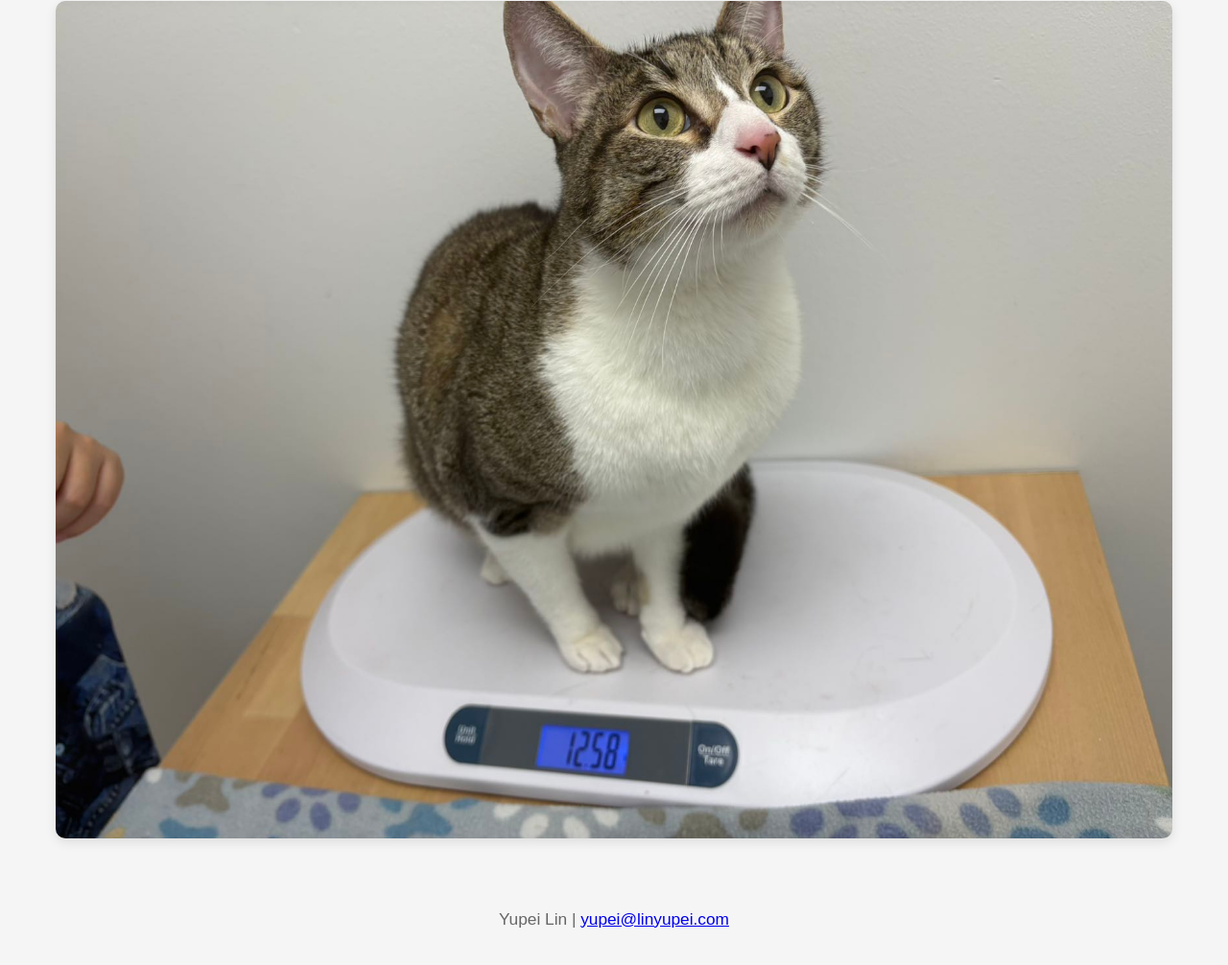
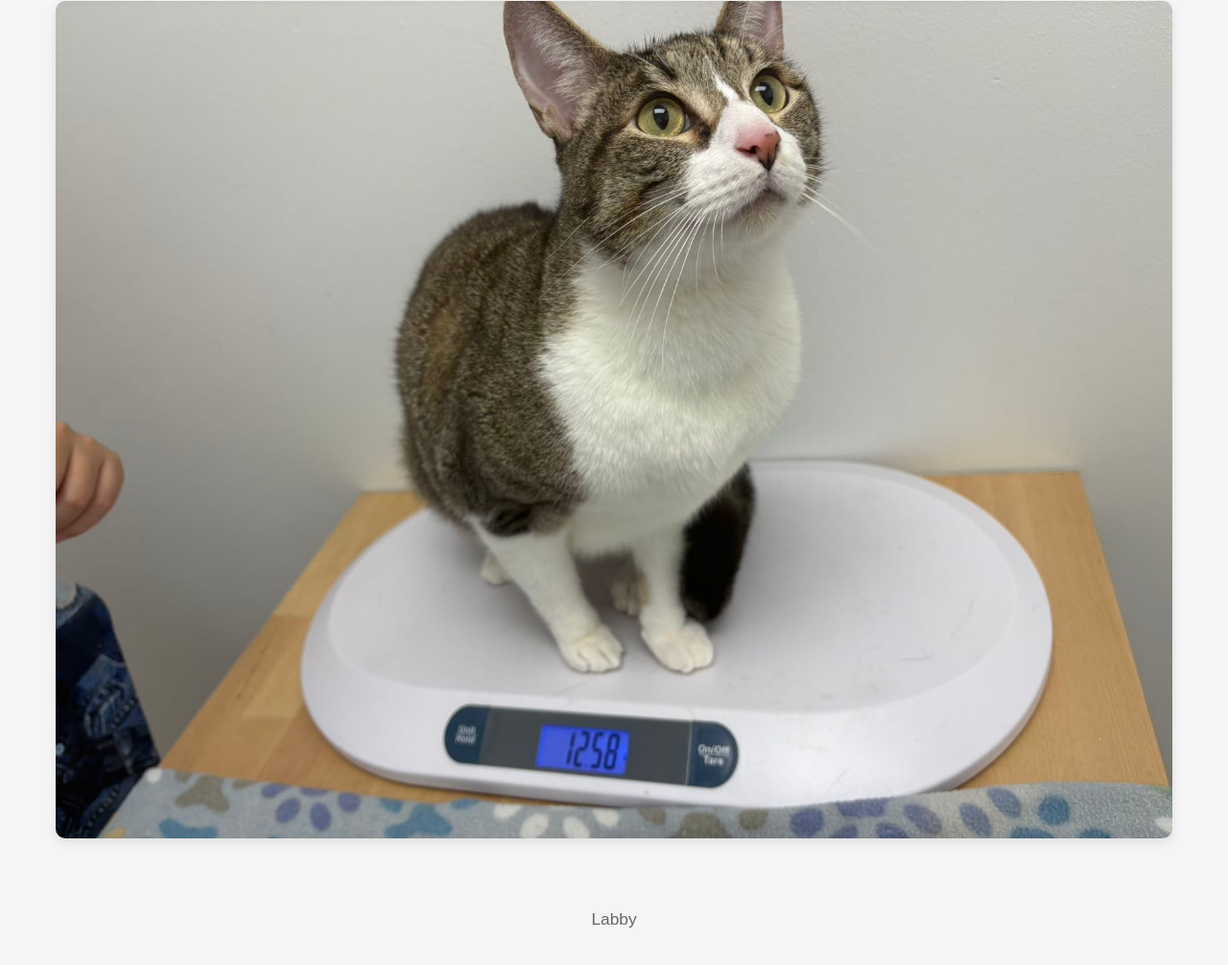
Before and after one commit to YPeiLin/linyupei.github.io, a plain HTML site: page index.html in a window 1280 px wide. Shown: the part 227-1233 px from the top of the page at 96% size. Drawn offline with Linux system fonts and the light colour scheme.

Commit message:
Update index.html

```diff
--- a/index.html
+++ b/index.html
@@ -41,7 +41,7 @@
  <img src="labby.jpg" alt="Labby" style="max-width:100%; height:auto; border-radius:10px;" />
 
   <div class="footer">
-    <p>Yupei Lin | <a href="mailto:yupei@linyupei.com">yupei@linyupei.com</a></p>
+    <p>Labby</a></p>
   </div>
 
 </body>
```
